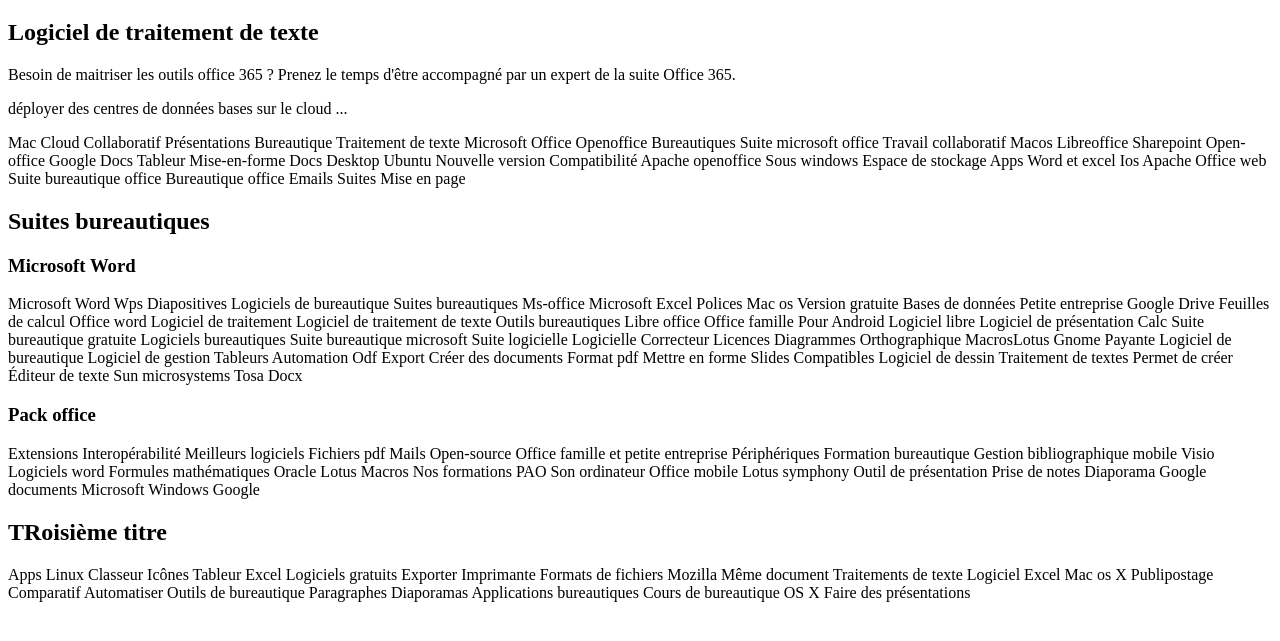
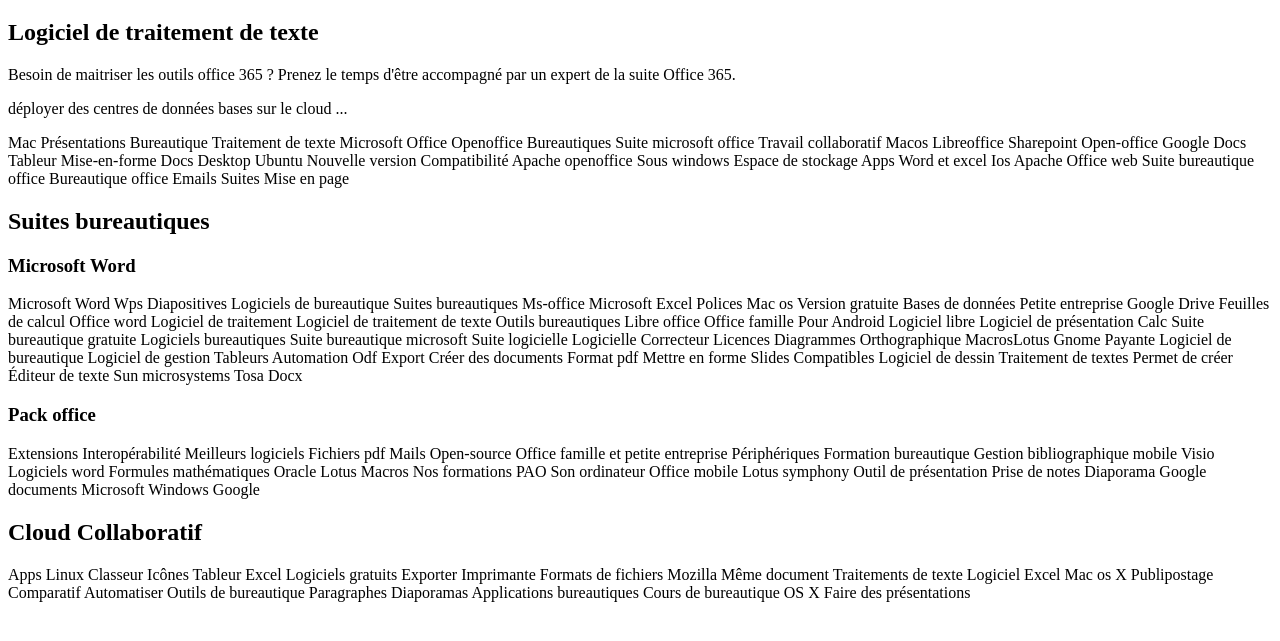
Before and after one commit to Luuucciilee/Office, a plain HTML site: page index.html in a window 1280 px wide. Shown: the part 61-702 px from the top of the page. Drawn offline with Linux system fonts and the light colour scheme.

Commit message:
Update index.html

```diff
--- a/index.html
+++ b/index.html
@@ -19,14 +19,14 @@
     <p>
         déployer des centres de données bases sur le cloud ...
     </p>
-    <p>Mac Cloud Collaboratif Présentations Bureautique Traitement de texte Microsoft Office Openoffice Bureautiques Suite microsoft office Travail collaboratif Macos Libreoffice Sharepoint Open-office Google Docs Tableur Mise-en-forme Docs Desktop Ubuntu Nouvelle version Compatibilité Apache openoffice Sous windows Espace de stockage Apps Word et excel Ios Apache Office web Suite bureautique office Bureautique office Emails Suites Mise en page </p>
+    <p>Mac  Présentations Bureautique Traitement de texte Microsoft Office Openoffice Bureautiques Suite microsoft office Travail collaboratif Macos Libreoffice Sharepoint Open-office Google Docs Tableur Mise-en-forme Docs Desktop Ubuntu Nouvelle version Compatibilité Apache openoffice Sous windows Espace de stockage Apps Word et excel Ios Apache Office web Suite bureautique office Bureautique office Emails Suites Mise en page </p>
     <H2>Suites bureautiques</H2>
     <h3>Microsoft Word</h3>
     <p>Microsoft Word Wps Diapositives Logiciels de bureautique Suites bureautiques Ms-office Microsoft Excel Polices Mac os Version gratuite Bases de données Petite entreprise Google Drive Feuilles de calcul Office word Logiciel de traitement Logiciel de traitement de texte Outils bureautiques Libre office Office famille Pour Android Logiciel libre Logiciel de présentation Calc Suite bureautique gratuite Logiciels bureautiques Suite bureautique microsoft Suite logicielle Logicielle Correcteur Licences Diagrammes Orthographique MacrosLotus Gnome Payante Logiciel de bureautique Logiciel de gestion Tableurs Automation Odf Export Créer des documents Format pdf Mettre en forme Slides Compatibles Logiciel de dessin Traitement de textes Permet de créer Éditeur de texte Sun microsystems Tosa Docx
     </p>
     <h3> Pack office</h3>
     <p>Extensions Interopérabilité Meilleurs logiciels Fichiers pdf Mails Open-source Office famille et petite entreprise Périphériques Formation bureautique Gestion bibliographique mobile Visio Logiciels word Formules mathématiques Oracle Lotus Macros Nos formations PAO Son ordinateur Office mobile Lotus symphony Outil de présentation Prise de notes Diaporama Google documents Microsoft Windows Google</p>
-    <h2>TRoisième titre</h2>
+    <h2>Cloud Collaboratif</h2>
     <p>Apps Linux Classeur Icônes Tableur Excel Logiciels gratuits Exporter Imprimante Formats de fichiers Mozilla Même document Traitements de texte Logiciel Excel Mac os X Publipostage Comparatif Automatiser Outils de bureautique Paragraphes Diaporamas Applications bureautiques Cours de bureautique OS X Faire des présentations</p>
 </body>
 
```
